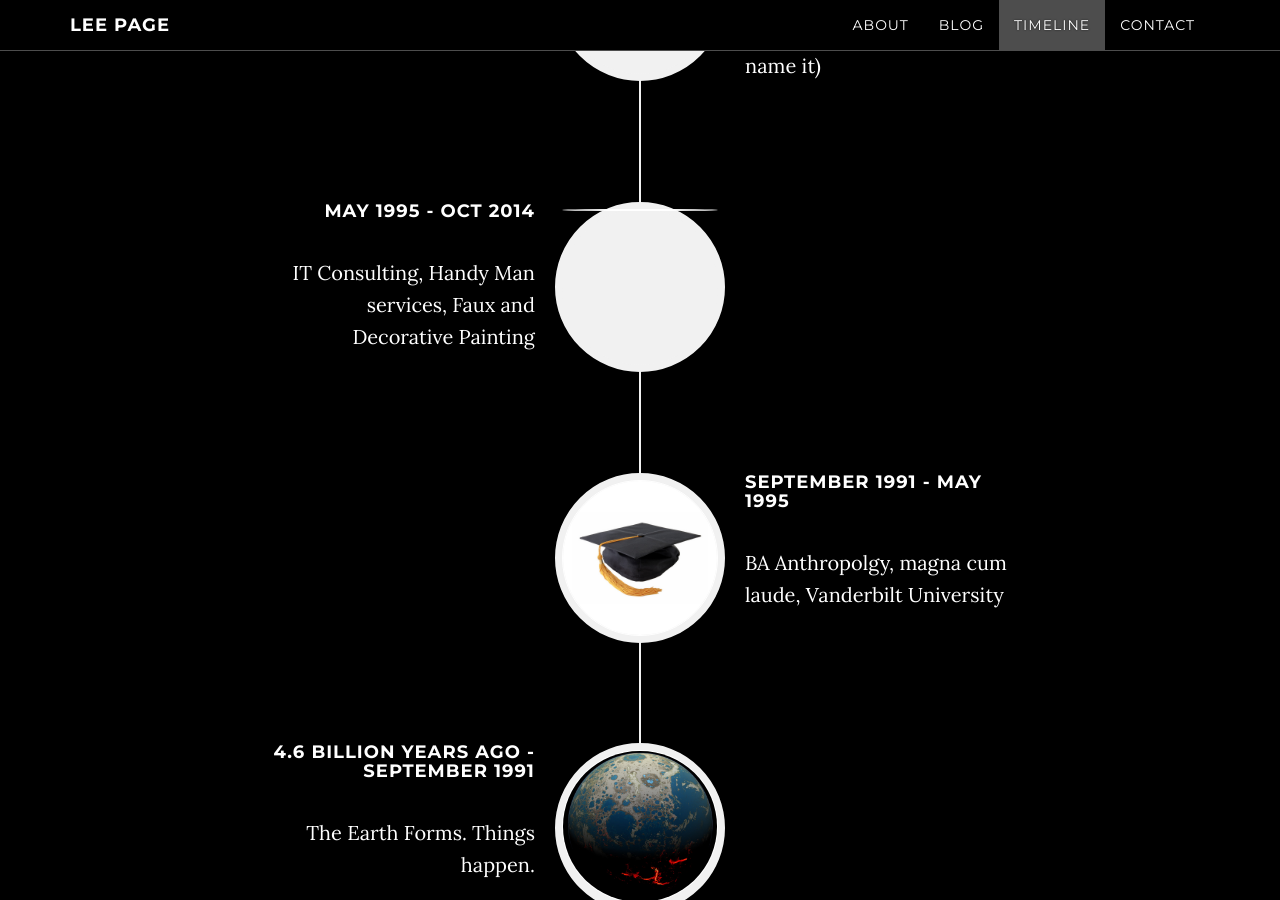
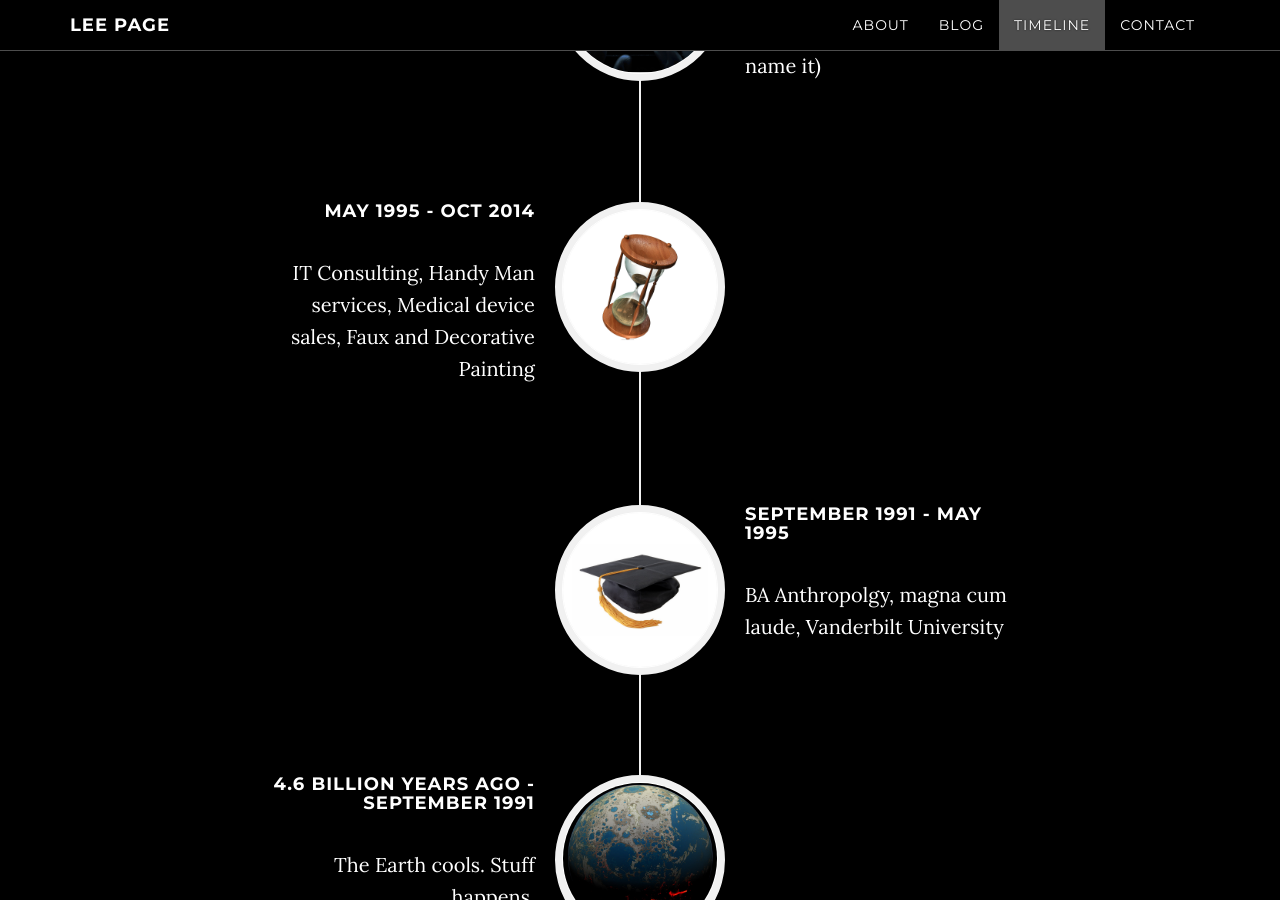
Before and after one commit to hLeePage/hLeePage.github.io, a Jekyll site: the page built from index.html, in a window 1280 px wide and 900 px high, scrolled down 2675 px. Built offline with Jekyll 4.4.1, drawn with Linux system fonts in a browser that asks for light colours; nearby versions of some CDN libraries; comment, search, counter and statistics services are not loaded.

Commit message:
Add more timeline images

```diff
--- a/_config.yml
+++ b/_config.yml
@@ -106,21 +106,21 @@ syntax-highlight: True
 ############
 
 events:
-  - image: ""
+  - image: "/img/timeline/ruby.png"
     date: "October 2015 - January 2016"
     description: "Back-End Engineering (12-Week Immersive) at The Iron Yard, Nashville"
-  - image: ""
+  - image: "/img/timeline/coding.png"
     date: "October 2014 - September 2015"
     description: "Learning to code (Udacity, Treehouse, Codeschool, you name it)"
-  - image: ""
+  - image: "/img/timeline/hourglass.png"
     date: "May 1995 - Oct 2014"
-    description: "IT Consulting, Handy Man services, Faux and Decorative Painting"
+    description: "IT Consulting, Handy Man services, Medical device sales, Faux and Decorative Painting"
   - image: "/img/timeline/graduation.png"
     date: "September 1991 - May 1995"
     description: "BA Anthropolgy, magna cum laude, Vanderbilt University"
   - image: "/img/timeline/early_earth.jpg"
     date: "4.6 Billion Years Ago - September 1991"
-    description: "The Earth Forms. Things happen."
+    description: "The Earth cools. Stuff happens."
 
 
 # First image of the Timeline
```
Also changed, not shown: img/timeline/coding.png (added), img/timeline/hourglass.png (added), img/timeline/ruby.jpg (added), img/timeline/ruby.png (added).
